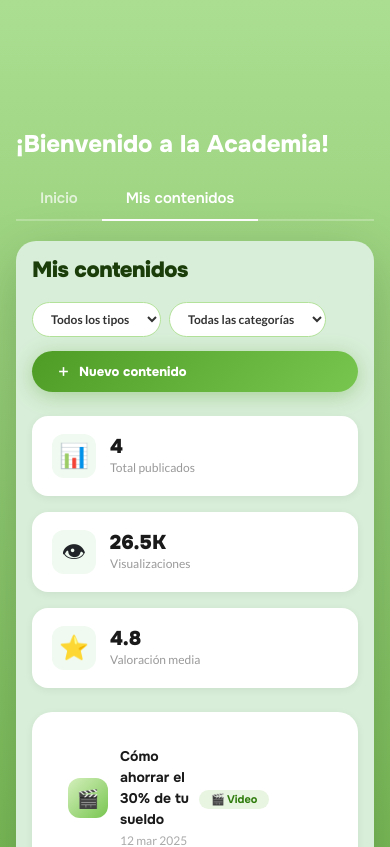
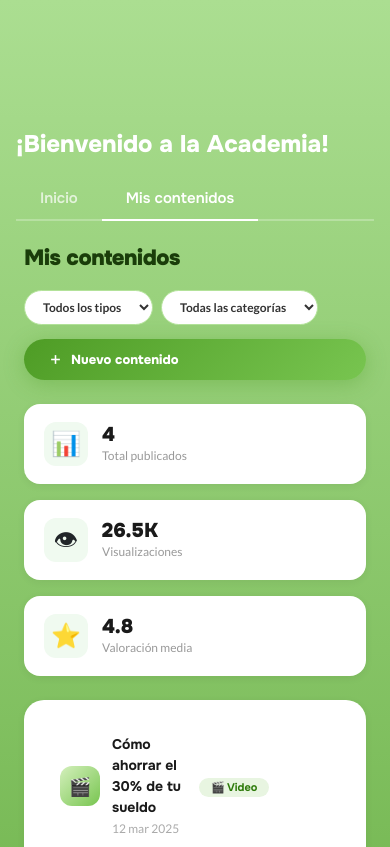
Before and after one commit to 333ares/Nexora, an Angular app in the folder frontend/: page /academia/administrar in a window 390 px wide. Shown: the top 847 px of the page. Built offline with nearby package versions, Linux system fonts and the light colour scheme.

Commit message:
Cambios fondo academia
Card cambiado

```diff
--- a/frontend/src/app/academia/academia-home/academia-home.css
+++ b/frontend/src/app/academia/academia-home/academia-home.css
@@ -9,7 +9,6 @@
   align-items: flex-start;
   justify-content: center;
   min-height: 100vh;
-  background: linear-gradient(to bottom, #ABDE91, #4E9C25);
   font-family: 'Onest', 'Lato', sans-serif;
   padding: 110px 40px 40px;
   box-sizing: border-box;
--- a/frontend/src/app/academia/academia.css
+++ b/frontend/src/app/academia/academia.css
@@ -63,7 +63,7 @@
 .page-wrapper {
   max-width: 1300px;
   margin: 0 auto;
-  padding: 24px 0px 50px;
+  padding: 0px 0px 50px;
 }
 
 /* ════════════════════════════════
@@ -539,9 +539,11 @@
     padding: 20px 16px 0;
   }
 
-  .page-wrapper {
-    padding: 20px 16px 40px;
-  }
+.page-wrapper {
+  max-width: 1300px;
+  margin: 0 auto;
+  padding: 0px 0px 50px; /* ← quita el 24px de arriba */
+}
 
   .bienvenida {
     font-size: 24px;
--- a/frontend/src/app/academia/academia.html
+++ b/frontend/src/app/academia/academia.html
@@ -263,7 +263,7 @@
       <div class="modal-footer border-0 pt-0">
         <div class="modal-actions">
           <button class="btn-cancel" data-bs-dismiss="modal">Cancelar</button>
-          <button class="btn-submit btn-submit-red" data-bs-dismiss="modal">Sí, eliminar</button>
+          <button class="btn-submit btn-submit-red" data-bs-dismiss="modal">Sí,   eliminar</button>
         </div>
       </div>
     </div>
--- a/frontend/src/app/academia/administrar-contenido/administrar-contenido.css
+++ b/frontend/src/app/academia/administrar-contenido/administrar-contenido.css
@@ -590,10 +590,15 @@
     gap: 8px;
   }
 
-  .admin-card {
-    padding: 16px;
-    border-radius: 20px;
-  }
+.admin-card {
+  width: 100%;
+  background: transparent;
+  border-radius: 0;
+  padding: 24px;
+  box-shadow: none;
+  box-sizing: border-box;
+  animation: fadeUp 0.5s ease both;
+}
 
   .modal-box {
     padding: 20px;
--- a/frontend/src/app/academia/ver-video/ver-video.css
+++ b/frontend/src/app/academia/ver-video/ver-video.css
@@ -10,7 +10,6 @@
   align-items: flex-start;
   min-height: 100vh;
   padding: 110px 40px 40px;
-  background: linear-gradient(to bottom, #ABDE91, #4E9C25);
   font-family: 'Onest', 'Lato', sans-serif;
   box-sizing: border-box;
 }
```
